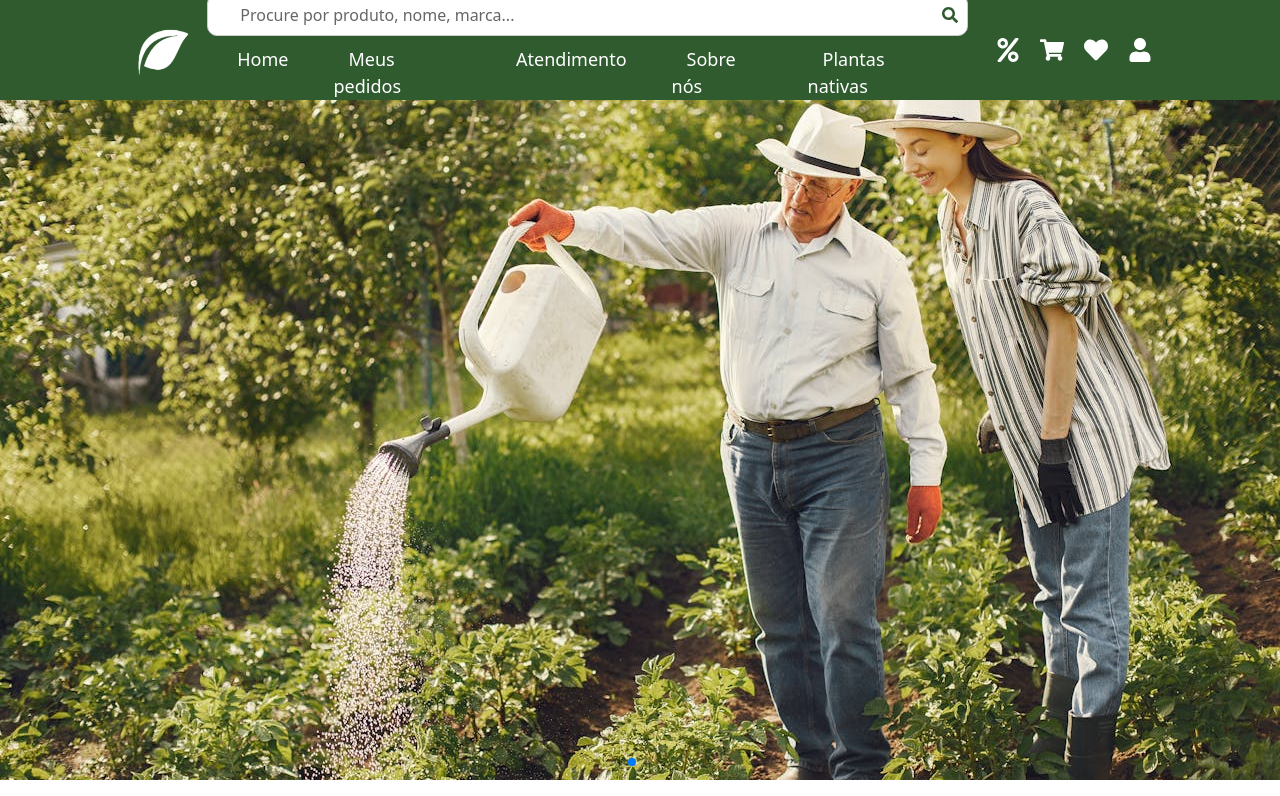
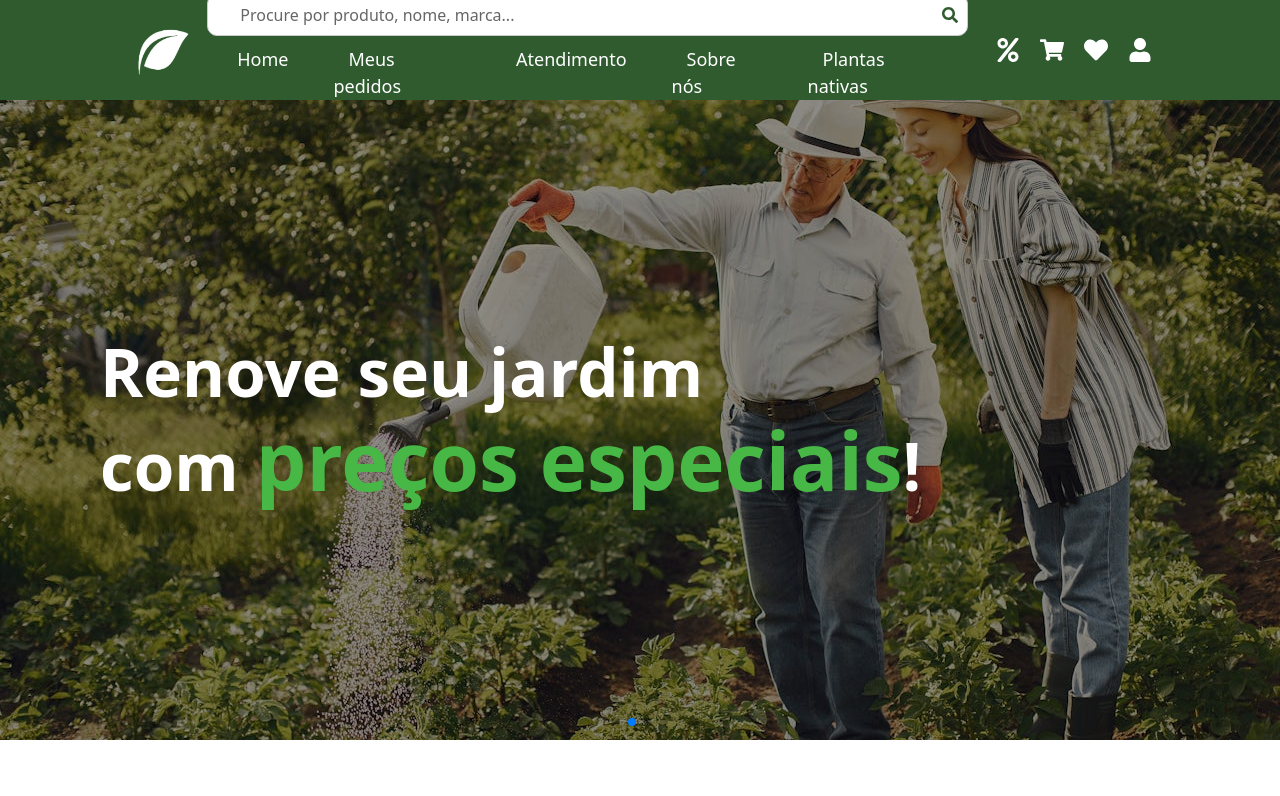
Before and after one commit to Plantsp/plantsp, a React (Create React App) app: page / in a window 1280 px wide. Shown: the top 796 px of the page. Built offline with nearby package versions, Linux system fonts and the light colour scheme.

Commit message:
Adicionando os textos ao carrossel

```diff
--- /dev/null
+++ b/src/components/carousel/carousel.css
@@ -0,0 +1,19 @@
+.carousel-text {
+    position: absolute;
+    left: 100px; /* Ajuste a distância do texto à esquerda conforme necessário */
+    top: 50%;
+    transform: translateY(-50%);
+    font-size: 4.10rem; /* Ajuste o tamanho da fonte conforme necessário */
+    color: white;
+    font-weight: bold;
+    text-align: left; /* Mantém o texto alinhado à esquerda */
+    line-height: 1.2; /* Ajusta o espaçamento entre linhas */
+}
+
+
+
+.carousel-text span {
+    color: #47b845; /* Cor verde para o 50% */
+    font-size: 5rem;
+    font-weight:700; /* Para destacar o texto */
+}
--- a/src/components/carousel/imgcarousel.js
+++ b/src/components/carousel/imgcarousel.js
@@ -2,13 +2,13 @@ import { Swiper, SwiperSlide } from 'swiper/react';
 import 'swiper/css';
 import 'swiper/css/pagination';
 import { Pagination, Autoplay } from 'swiper/modules';
+import './carousel.css';
 
 function ImgCarousel() {
-
     return (
         <div>
             <Swiper
-                pagination={{ clickable: true}}
+                pagination={{ clickable: true }}
                 modules={[Pagination, Autoplay]}
                 slidesPerView={1}
                 className="mySwiper"
@@ -16,13 +16,31 @@ function ImgCarousel() {
                     delay: 5000,
                 }}
             >
-
-                <SwiperSlide style={{height:"680px"}}> <img className='object-fit-cover' src="/assets/img/i1.jpg" alt="planta"/> </SwiperSlide>
-                <SwiperSlide style={{height:"680px"}}><img className='object-fit-cover' src="/assets/img/i4.jpg" alt="planta"/></SwiperSlide>
-                <SwiperSlide style={{height:"680px"}}><img className='object-fit-cover h-100' src="/assets/img/i2.jpg" alt="planta"/></SwiperSlide>
-                <SwiperSlide style={{height:"680px"}}><img className='object-fit-cover h-100' src="/assets/img/i3.jpg" alt="planta"/></SwiperSlide>
+                <SwiperSlide style={{ position: 'relative', height:"640px" }}>
+                    <img className='object-fit-cover' src="/assets/img/i1.jpg" alt="planta" style={{ filter: "brightness(0.50)" }}/>
+                    <div className="carousel-text">
+                        Produtos por até <br/><span>50%</span> de desconto!
+                    </div>
+                </SwiperSlide>
+                <SwiperSlide style={{ position: 'relative', height:"640px" }}>
+                    <img className='object-fit-cover' src="/assets/img/i4.jpg" alt="planta" style={{ filter: "brightness(0.55)" }}/>
+                    <div className="carousel-text">
+                    Renove seu jardim <br/>com <span>preços especiais</span>!
+                    </div>
+                </SwiperSlide>
+                <SwiperSlide style={{ position: 'relative', height:"640px" }}>
+                    <img className='object-fit-cover h-100' src="/assets/img/i2.jpg" alt="planta" style={{ filter: "brightness(0.62)" }}/>
+                    <div className="carousel-text">
+                    Transforme sua casa <br/><span>com descontos</span>!
+                    </div>
+                </SwiperSlide>
+                <SwiperSlide style={{ position: 'relative', height:"640px" }}>
+                    <img className='object-fit-cover h-100' src="/assets/img/i3.jpg" alt="planta" style={{ filter: "brightness(0.70)" }}/>
+                    <div className="carousel-text">
+                        <span>Frete grátis</span> nas compras<br/> acima de R$100!
+                    </div>
+                </SwiperSlide>
             </Swiper>
-
         </div>
     );
 }
```
